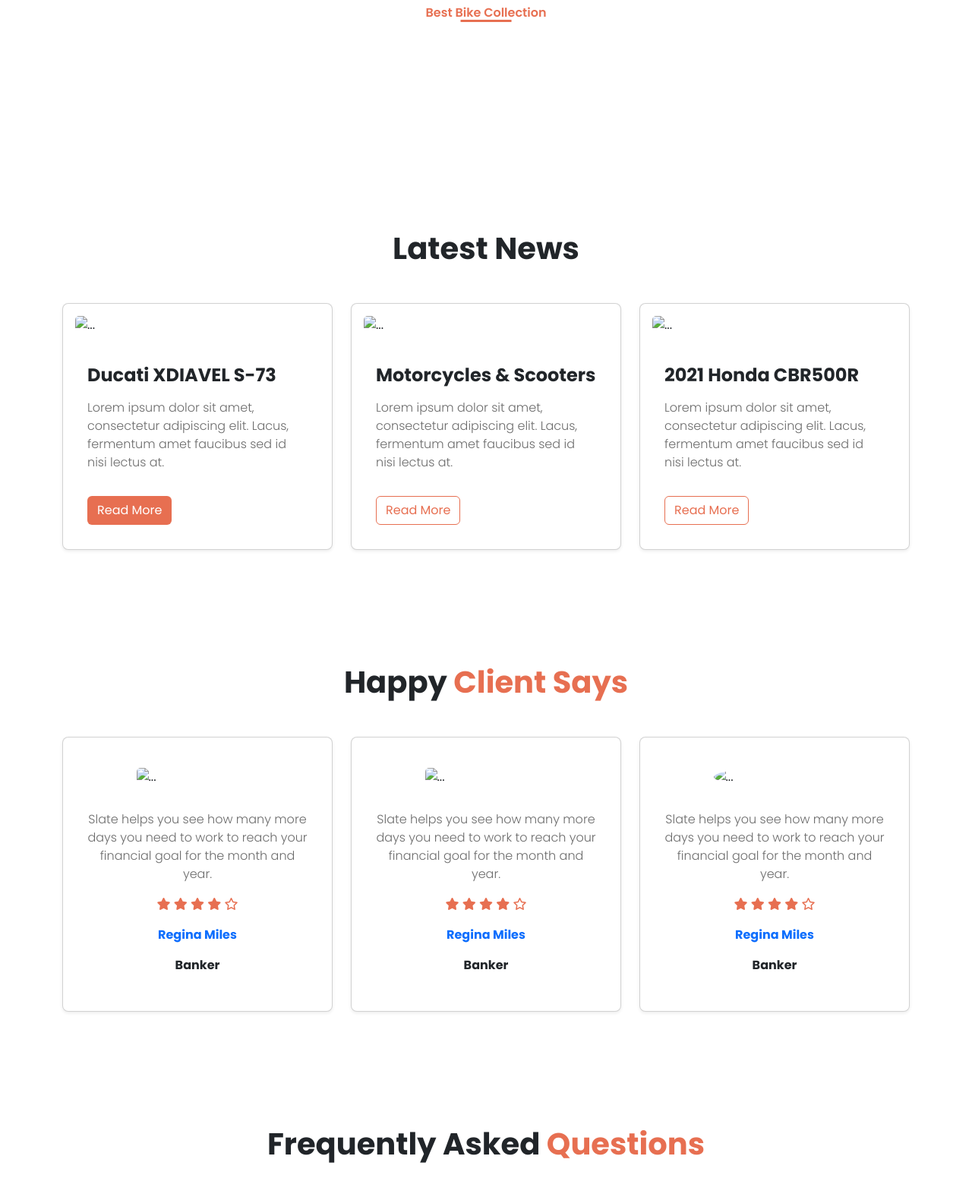
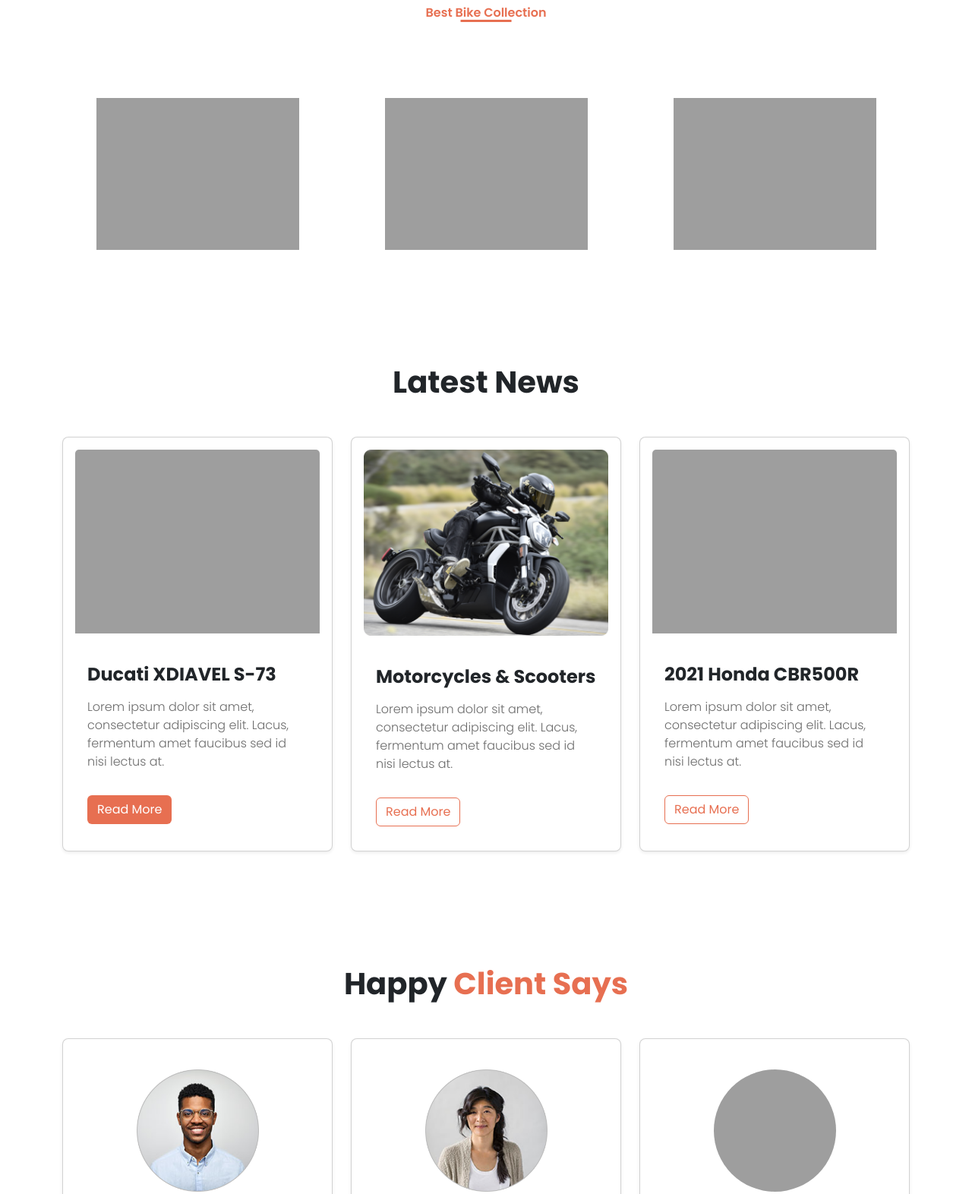
Before and after one commit to Rahat-Khan-Pathan/bootstrap-practice, a plain HTML site: page index.html in a window 1280 px wide. Shown: the part 921-2493 px from the top of the page at 76% size. Drawn offline with nearby package versions, Linux system fonts and the light colour scheme; the site is published under a folder, as on GitHub Pages, so addresses that start at the root find nothing.

Commit message:
image refactor

```diff
--- a/index.html
+++ b/index.html
@@ -109,14 +109,14 @@
                             <div class="carousel-inner">
                                 <div class="carousel-item active">
                                     <img
-                                        src="/images/header-bike.png"
+                                        src="images/header-bike.png"
                                         class="d-block w-100"
                                         alt="..."
                                     />
                                 </div>
                                 <div class="carousel-item">
                                     <img
-                                        src="/images/header-bike-2.png"
+                                        src="images/header-bike-2.png"
                                         class="d-block w-100"
                                         alt="..."
                                     />
@@ -162,21 +162,21 @@
                     <div class="bike">
                         <img
                             class="w-75 img-gray"
-                            src="/images/feature-bike.jpg"
+                            src="images/feature-bike.jpg"
                             alt=""
                         />
                     </div>
                     <div class="bike">
                         <img
                             class="w-75"
-                            src="/images/feature-bike.jpg"
+                            src="images/feature-bike.jpg"
                             alt=""
                         />
                     </div>
                     <div class="bike">
                         <img
                             class="w-75 img-gray"
-                            src="/images/feature-bike.jpg"
+                            src="images/feature-bike.jpg"
                             alt=""
                         />
                     </div>
@@ -202,7 +202,7 @@
                         class="card w-100 h-100 p-3 rounded-3 shadow-sm border-1"
                     >
                         <img
-                            src="/images/bike-1.png"
+                            src="images/bike-1.png"
                             class="card-img-top"
                             alt="..."
                         />
@@ -227,7 +227,7 @@
                         class="card w-100 h-100 p-3 rounded-3 shadow-sm border-1"
                     >
                         <img
-                            src="/images/bike-2.png"
+                            src="images/bike-2.png"
                             class="card-img-top"
                             alt="..."
                         />
@@ -254,7 +254,7 @@
                         class="card w-100 h-100 p-3 rounded-3 shadow-sm border-1"
                     >
                         <img
-                            src="/images/bike-3.png"
+                            src="images/bike-3.png"
                             class="card-img-top"
                             alt="..."
                         />
@@ -288,7 +288,7 @@
                         class="card w-100 h-100 p-3 rounded-3 shadow-sm border-1"
                     >
                         <img
-                            src="/images/user-1.png"
+                            src="images/user-1.png"
                             class="card-img-top w-50 m-auto mt-4"
                             alt="..."
                         />
@@ -320,7 +320,7 @@
                         class="card w-100 h-100 p-3 rounded-3 shadow-sm border-1"
                     >
                         <img
-                            src="/images/user-2.png"
+                            src="images/user-2.png"
                             class="card-img-top w-50 m-auto mt-4"
                             alt="..."
                         />
@@ -352,7 +352,7 @@
                         class="card w-100 h-100 p-3 rounded-3 shadow-sm border-1"
                     >
                         <img
-                            src="/images/user-3.jpg"
+                            src="images/user-3.jpg"
                             class="card-img-top w-50 h-100 m-auto mt-4"
                             style="border-radius: 50%"
                             alt="..."
@@ -391,7 +391,7 @@
                 Frequently Asked <span style="color: #e76f51">Questions</span>
             </h1>
             <div class="row row-cols-1 row-cols-lg-2">
-                <div><img class="w-75" src="/images/faq.png" alt="" /></div>
+                <div><img class="w-75" src="images/faq.png" alt="" /></div>
                 <div
                     class="accordion mt-lg-0 mt-5"
                     id="accordionPanelsStayOpenExample"
```
